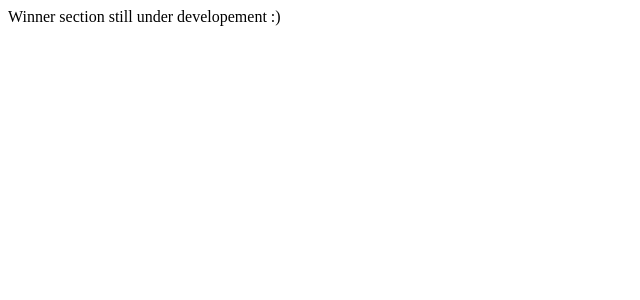
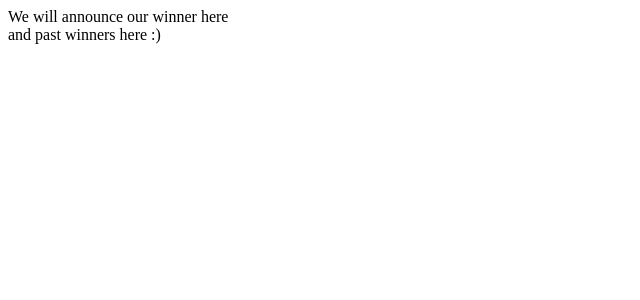
Before and after one commit to Harry-jain/hkt24, a Next.js app: page /winners in a window 1280 px wide. Shown: the top 300 px of the page, without its empty margins (0-640 px from the left). Built offline with nearby package versions, Linux system fonts and the light colour scheme.

Commit message:
Update index.js

```diff
--- a/pages/winners/index.js
+++ b/pages/winners/index.js
@@ -2,7 +2,9 @@ const Winners = () => {
   return (
     <div className="bg-purple-700/30 h-full">
       <div className="flex justify-center  h-100 pt-60 text-accent text-bold text-xl w-100">
-        Winner section still under developement :)
+        We will announce our winner here
+        <br></br>
+        and past winners here :)
       </div>
     </div>
   );
```
